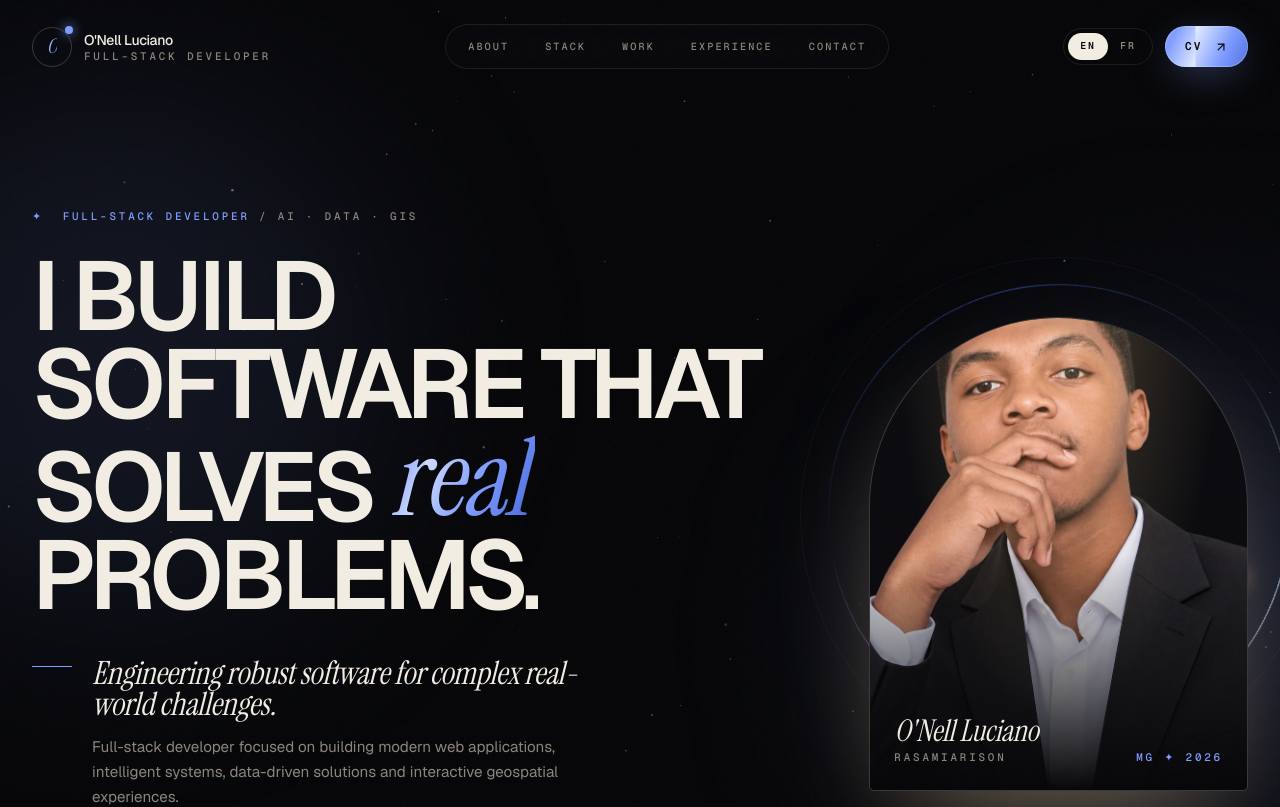
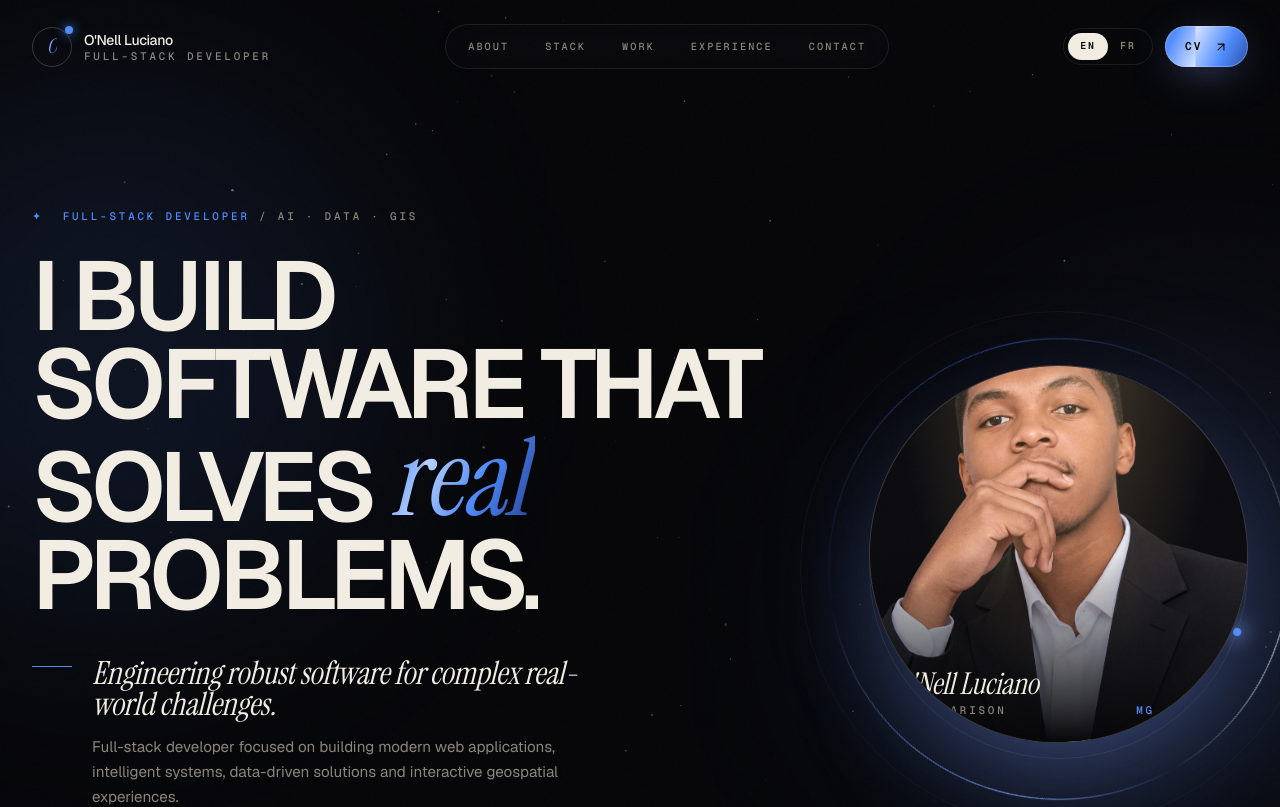
Before and after one commit to Onell-Luciano/portfolio, a Next.js app: page /en in a window 1280 px wide. Shown: the top 807 px of the page. Built offline with nearby package versions, Linux system fonts and the light colour scheme.

Commit message:
Mise à jour

```diff
--- a/src/app/globals.css
+++ b/src/app/globals.css
@@ -14,20 +14,20 @@
   --line-strong: rgba(243, 238, 228, 0.2);
 
   /* Bleu divin (remplace l'or) */
-  --gold: #7f9cff;              /* bleu principal */
-  --gold-deep: #3f63d9;         /* bleu profond */
-  --gold-pale: #cfe0ff;         /* bleu pâle / ciel */
+--gold: #4f8cff;         /* bleu plus saturé */
+--gold-deep: #1e3a8a;    /* bleu nuit */
+--gold-pale: #bcd4ff;    /* bleu glacier */
 
   --celestial: #7f9cff;         /* conservé */
-  --divine: linear-gradient(
-    115deg,
-    #e8f0ff 0%,
-    #7f9cff 22%,
-    #3f63d9 44%,
-    #a9c3ff 62%,
-    #7f9cff 80%,
-    #e8f0ff 100%
-  );
+--divine: linear-gradient(
+  115deg,
+  #dbe7ff 0%,
+  #4f8cff 22%,
+  #1e3a8a 44%,
+  #8fb3ff 62%,
+  #4f8cff 80%,
+  #dbe7ff 100%
+);
   --ease-divine: cubic-bezier(0.22, 1, 0.36, 1);
   color-scheme: dark;
 }
--- a/src/components/portfolio/hero.tsx
+++ b/src/components/portfolio/hero.tsx
@@ -116,12 +116,12 @@ export function Hero({ ready, stats, onCopyEmail }: { ready: boolean; stats: Sta
                 <div className="orbit inset-[9%]" />
                 <div className="orbit -inset-[6%] border-dashed opacity-50" />
                 <div className="spin-slow absolute inset-[9%]">
-                <span className="absolute left-1/2 top-0 h-2 w-2 -translate-x-1/2 -translate-y-1/2 rounded-full bg-gold shadow-[0_0_18px_5px_rgba(230,194,122,0.55)]" />
+                  <span className="absolute left-1/2 top-0 h-2 w-2 -translate-x-1/2 -translate-y-1/2 rounded-full bg-gold shadow-[0_0_18px_5px_rgba(127,156,255,0.55)]" />
                 </div>
               </div>
             <div aria-hidden="true" className="aura inset-x-6 top-1/3 h-2/3 bg-gold/25" />
 
-            <div className="arch relative aspect-4/5 overflow-hidden border border-line-strong bg-ink-2 shadow-[0_50px_120px_-40px_rgba(230,194,122,0.45)]">
+            <div className="relative aspect-square overflow-hidden rounded-full border border-line-strong bg-ink-2 shadow-[0_50px_120px_-40px_rgba(127,156,255,0.45)]">
               <motion.div style={{ y: imageY, scale: 1.32, transformOrigin: "50% 78%" }} className="absolute inset-0">
                 <Image
                     src="/image/profile/jqcDP.png"
@@ -129,7 +129,7 @@ export function Hero({ ready, stats, onCopyEmail }: { ready: boolean; stats: Sta
                     fill
                     priority
                     sizes="(max-width: 1024px) 80vw, 34vw"
-                  className="object-cover object-[50%_80%]"
+                    className="object-cover object-[50%_30%]"
                   />
               </motion.div>
               <div className="absolute inset-0 bg-linear-to-t from-ink via-ink/5 to-transparent" />
```
Lines whose indentation alone changed are shown as unchanged.
